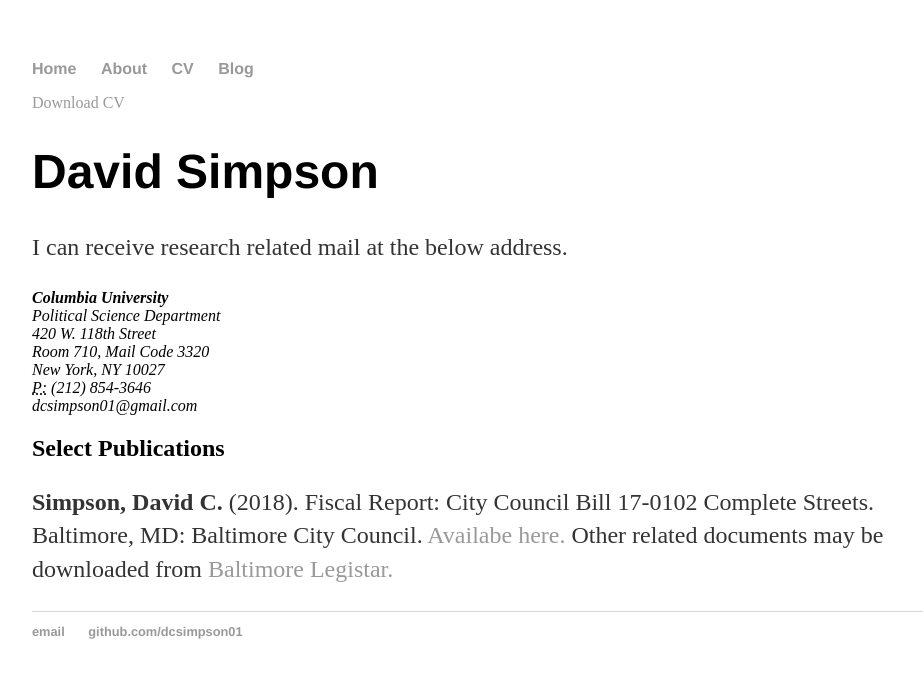
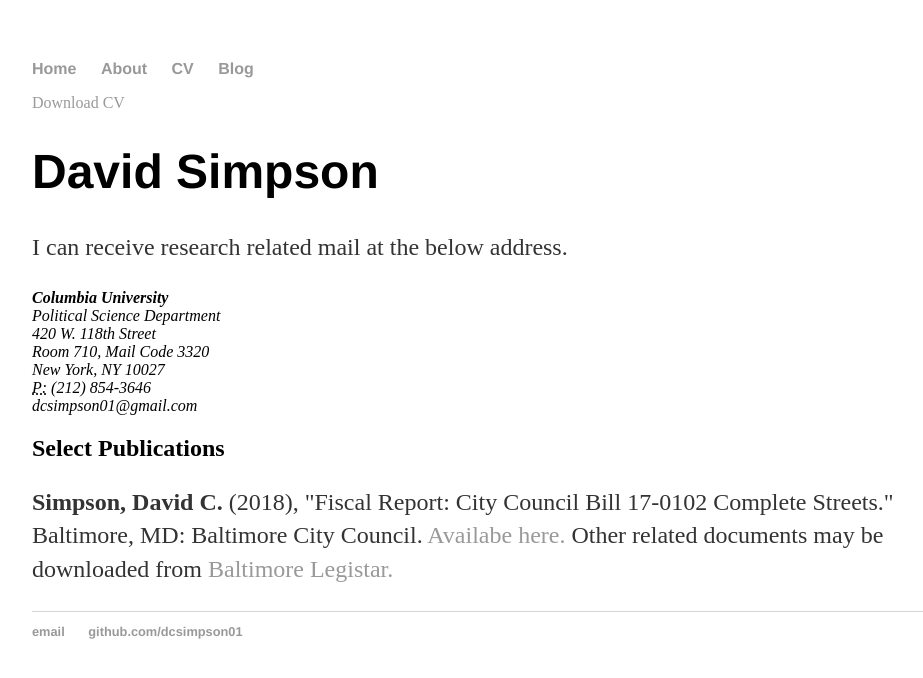
Before and after one commit to dcsimpson01/dcsimpson01.github.io, a Jekyll site: the page built from cv/index.html, in a window 1280 px wide. Shown: the top 678 px of the page, without its empty margins (160-1083 px from the left). Built offline with Jekyll 4.4.1, drawn with Linux system fonts in a browser that asks for light colours.

```diff
--- a/cv/index.html
+++ b/cv/index.html
@@ -20,7 +20,7 @@ title: David Simpson CV
 
 
 					<h2>Select Publications</h2>
-					<p><strong>Simpson, David C.</strong> (2018). Fiscal Report: City Council Bill 17-0102 Complete Streets. Baltimore, MD: Baltimore City Council.
+					<p><strong>Simpson, David C.</strong> (2018), "Fiscal Report: City Council Bill 17-0102 Complete Streets." Baltimore, MD: Baltimore City Council.
 					<a href="https://dcsimpson01.github.io/docs/Fiscal_Report-Bill_17-0102_Complete_Streets.pdf">Availabe here.</a> Other related documents may be
 						downloaded from <a href="https://baltimore.legistar.com/LegislationDetail.aspx?ID=3105004&GUID=D84D8A72-1C20-494D-A909-7503F044A56F&Options=ID%7CText%7C&Search=complete+streets"> Baltimore Legistar.</a> </p>
 	</div>
```
